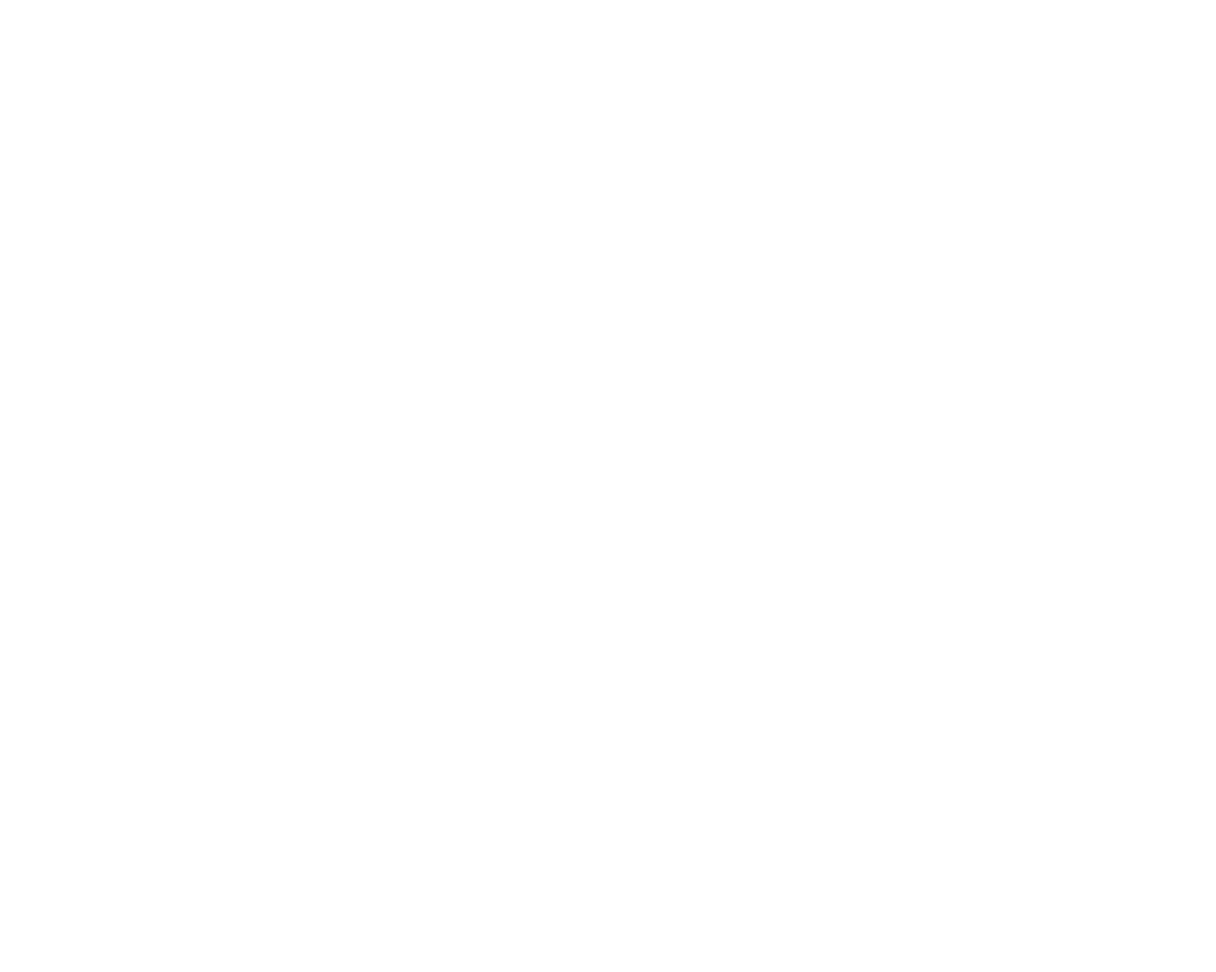
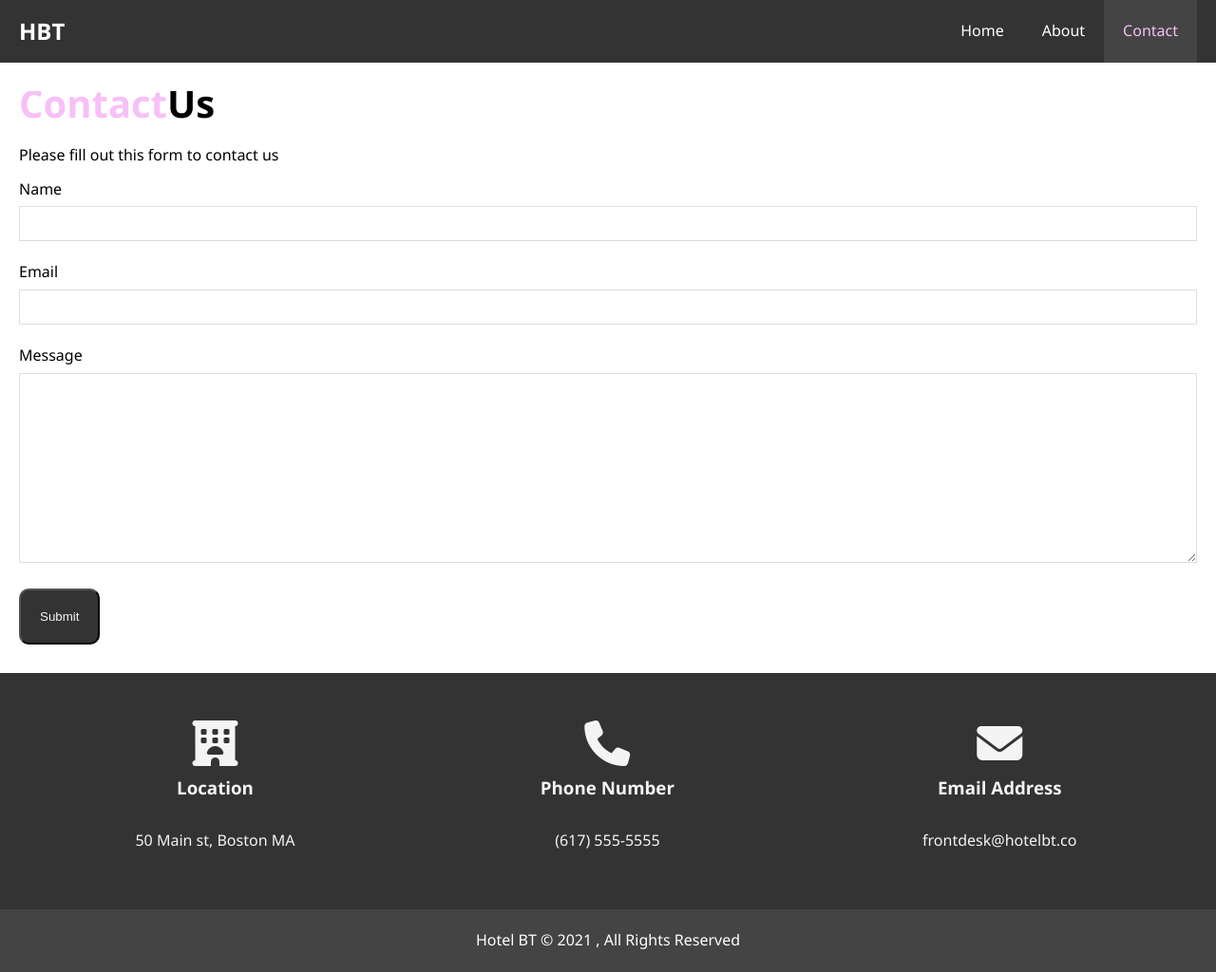
Before and after one commit to Ab-hinav/hotel_website, a plain HTML site: page contact.html in a window 1280 px wide. Shown: the whole page at 95% size. Before the commit the page ends 800 px from the top, so only its background shows below. Drawn offline with Linux system fonts and the light colour scheme.

Commit message:
complete

```diff
--- a/CSS/style.css
+++ b/CSS/style.css
@@ -49,6 +49,7 @@ p{
     padding: 20px;
     display: inline-block;
     cursor: pointer;
+    border-radius: 10px;
 }
 
 .btn:hover{
@@ -60,6 +61,12 @@ p{
     background: #f4f4f4;
     color: #333;
 }
+
+.btn-dark{
+    color: #f4f4f4;
+    background: #333;
+}
+
 
 .bg-dark{
 
@@ -252,9 +259,28 @@ p{
     border-radius: 50%;
   }
 
+#contact-form .form-group{
+    margin-bottom: 20px;
+}
 
+#contact-form label{
+    display: block;
+    margin-bottom: 5px;
+}
 
+#contact-form input,#contact-form textarea{
+    width: 100%;
+    padding:10px;
+    border:1px #ddd solid;
+}
+#contact-form textarea{
+    height: 200px;
+}
 
+#contact-form input:focus,#contact-form textarea:focus{
+    outline: none;
+    border-color: #f7c0f7;
+}
 
 /* footer */
 #main-footer{
--- a/contact.html
+++ b/contact.html
@@ -0,0 +1,89 @@
+<!DOCTYPE html>
+<html lang="en">
+<head>
+    <meta charset="UTF-8">
+    <meta http-equiv="X-UA-Compatible" content="IE=edge">
+    <meta name="viewport" content="width=device-width, initial-scale=1.0">
+    <meta name="description" content="Welcome to the best hotel in Gurugram">
+    <meta name="keywords" content="hotel,gurugram,NCR,delhi">
+    <link rel="stylesheet" href="CSS/style.css">
+    <script src="https://kit.fontawesome.com/a54d6cce55.js" crossorigin="anonymous"></script>
+    <title>Hotel BT | Contact</title>
+</head>
+<body>
+    <header>
+        <nav id="navbar">
+            <div class="container">
+            <h1 class="logo"><a href="index.html">HBT</a></h1>
+            <ul>
+                <li><a  href="index.html">Home</a></li>
+                <li><a  href="about.html">About</a></li>
+                <li><a class="current" href="contact.html">Contact</a></li>
+            </ul>
+        </div>
+        </nav>
+    </header>
+
+    <section id="contact-form" class="py-3">
+        <div class="container">
+            <h1 class="l-heading"><span class="text-primary">Contact</span>Us</h1>
+            <p>Please fill out this form to contact us</p>
+            <form action="process.php">
+
+                <div class="form-group">
+                    <label for="Name">Name</label>
+                    <input type="text" name="text" id="name">
+                </div>
+
+
+                <div class="form-group">
+                    <label for="email">Email</label>
+                    <input type="email" name="email" id="email">
+                </div>
+
+                <div class="form-group">
+                    <label for="message">Message</label>
+                    <textarea type="message" id="message">
+                    </textarea>
+                </div>
+
+                <button type="submit" class="btn btn-dark">Submit</button>
+
+
+            </form>
+
+
+        </div>
+    </section>
+
+    <section id="contact-info" class="bg-dark">
+        <div class="container">
+            <div class="box">
+                <i class="fas fa-hotel fa-3x"></i>
+                <h3>Location</h3>
+                <p>50 Main st, Boston MA</p>
+              </div>
+              <div class="box">
+                  <i class="fas fa-phone fa-3x"></i>
+                  <h3>Phone Number</h3>
+                  <p>(617) 555-5555</p>
+              </div>
+              <div class="box">
+                  <i class="fas fa-envelope fa-3x"></i>
+                  <h3>Email Address</h3>
+                  <p>frontdesk@hotelbt.co</p>
+              </div>
+        </div>
+      </section>
+
+
+
+    <footer id="main-footer">
+        <p>Hotel BT &copy; 2021 , All Rights Reserved</p>
+    </footer>
+
+
+
+
+</body>
+</html>
```
